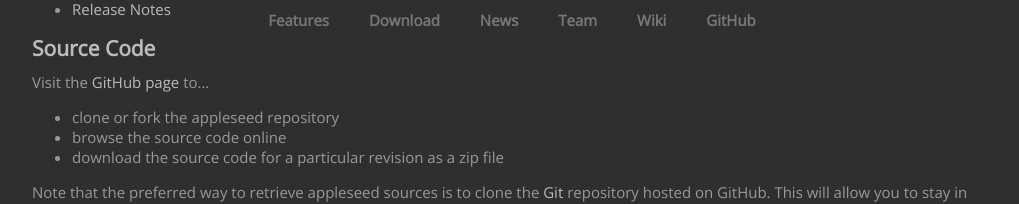
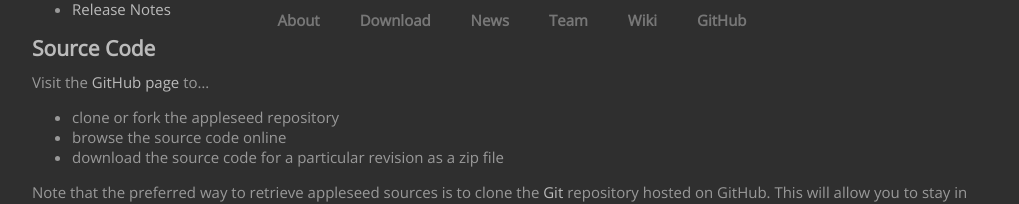
Before and after one commit to appleseedhq/appleseedhq.github.io, a Jekyll site: the page built from download.md, in a window 1280 px wide. Shown: the part 354-558 px from the top of the page, without its empty margins (128-1147 px from the left). Built offline with Jekyll 4.4.1, drawn with Linux system fonts in a browser that asks for light colours; nearby versions of some CDN libraries.

Commit message:
replaced Features page by About page.

```diff
--- a/_data/menus.yml
+++ b/_data/menus.yml
@@ -1,5 +1,5 @@
-- label: Features
-  url: "features.html"
+- label: About
+  url: "about.html"
 
 - label: Download
   url: "download.html"
--- a/features.md
+++ b/about.md
@@ -1,7 +1,9 @@
 ---
 layout: default
-title: appleseed features
+title: About
 ---
+
+## Features
 
 ### Light Transport
 
```
